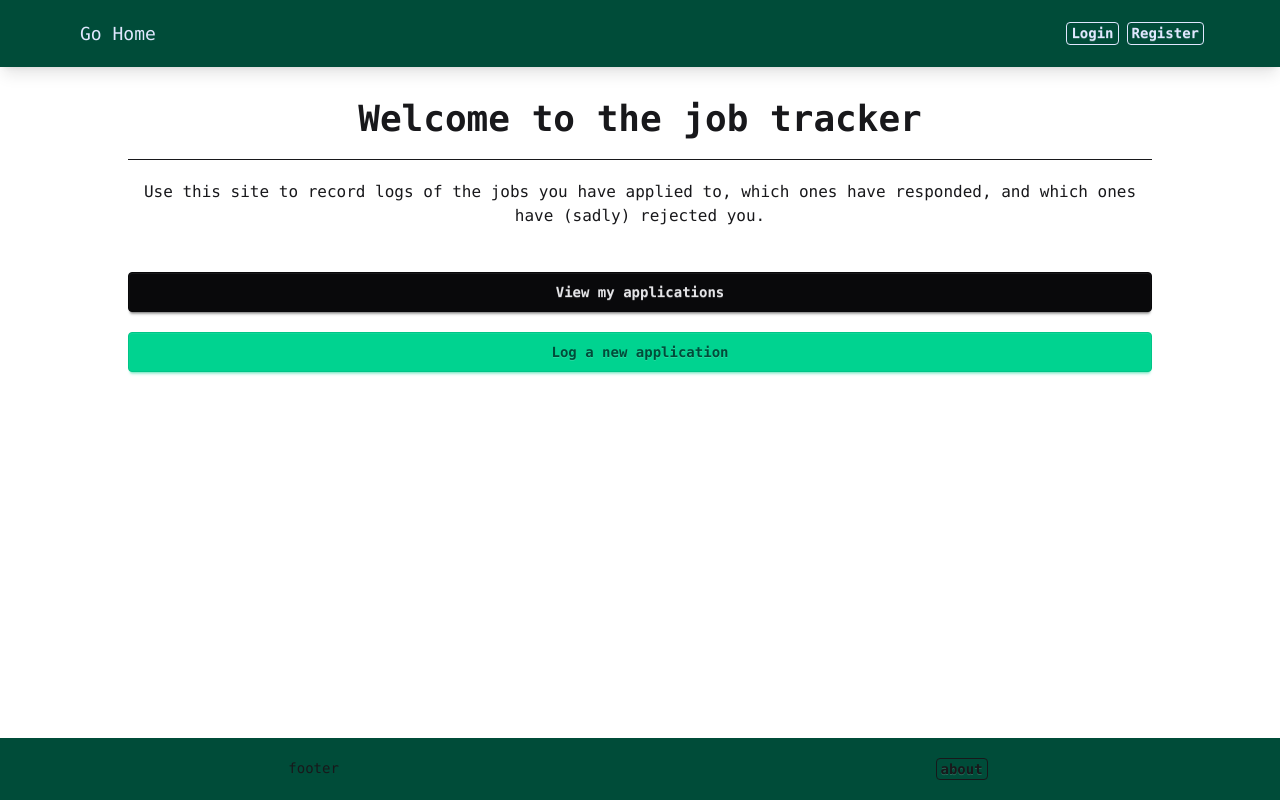
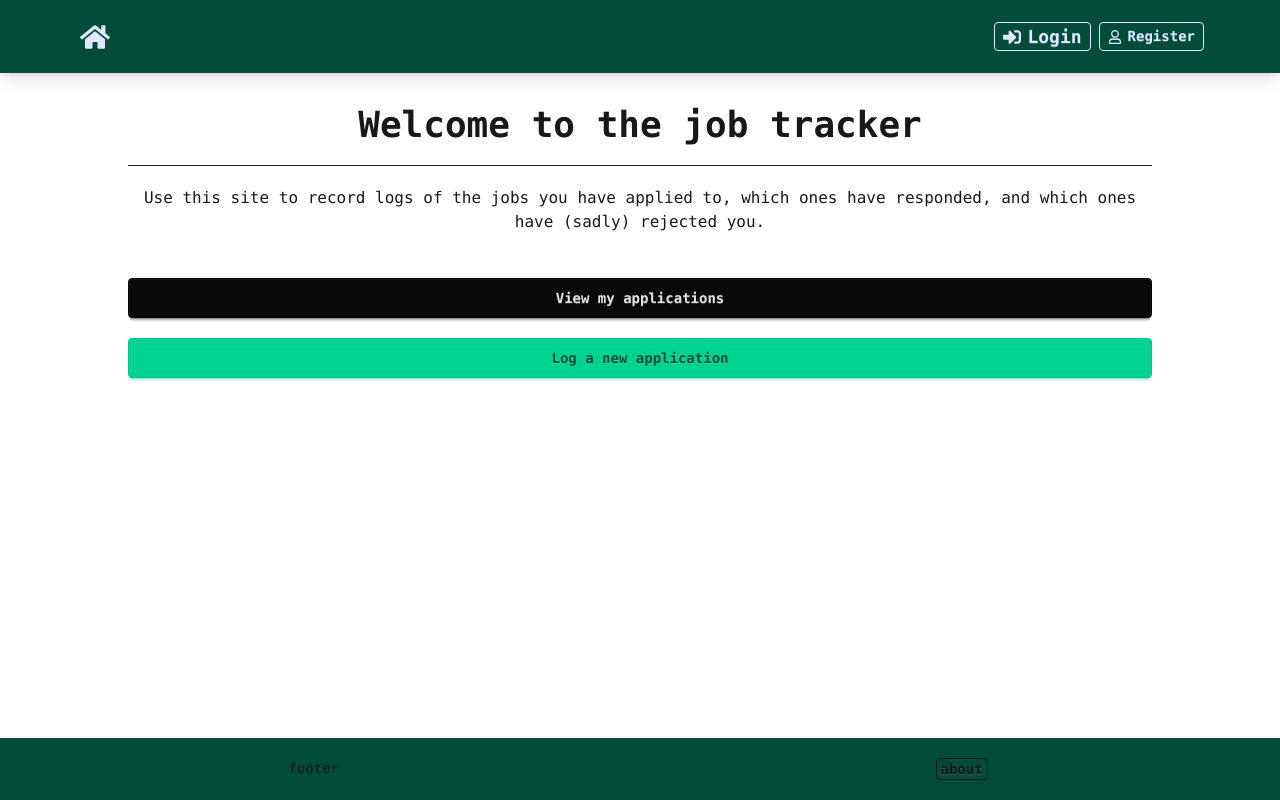
Before and after one commit to MichaelVenturi/job-tracker-app, a React app in the folder client/: page / in a window 1280 px wide. Built offline with nearby package versions, Linux system fonts and the light colour scheme; the HTML template or start-up script is replaced by a standard one.

Commit message:
navbar styling

```diff
--- a/client/package.json
+++ b/client/package.json
@@ -16,6 +16,7 @@
     "daisyui": "^5.0.16",
     "react": "^19.0.0",
     "react-dom": "^19.0.0",
+    "react-icons": "^5.5.0",
     "react-redux": "^9.2.0",
     "react-router-dom": "^7.5.0",
     "react-toastify": "^11.0.5",
--- a/client/src/components/Navbar.tsx
+++ b/client/src/components/Navbar.tsx
@@ -2,6 +2,7 @@ import { useState } from "react";
 import { Link, useNavigate } from "react-router-dom";
 import { useAppSelector as useSelector, useAppDispatch as useDispatch } from "../redux/store";
 import { authReset, logout } from "../redux/auth/authSlice";
+import { FaRegUser, FaSignInAlt, FaSignOutAlt, FaHome } from "react-icons/fa";
 const Navbar = () => {
   const [isOpen, setIsOpen] = useState(false);
   const navigate = useNavigate();
@@ -19,39 +20,51 @@ const Navbar = () => {
       <div className="container flex mx-auto items-center justify-between">
         <div className="flex-none px-2 mx-2">
           <Link to="/" className="text-lg align-middle">
-            Go Home
+            <FaHome className="text-3xl font-light transition hover:opacity-75" />
           </Link>
         </div>
         <div className="grow-1 p-2 hidden md:inline">
           <div className="flex justify-end">
             {user ? (
-              <button onClick={onLogout} className="btn btn-outline mx-1 px-1 h-auto">
-                logout
+              <button onClick={onLogout} className="btn btn-outline btn-lg mx-1 px-2 h-auto">
+                <FaSignOutAlt /> logout
               </button>
             ) : (
               <>
-                <Link to="/login" className="btn btn-outline mx-1 px-1 h-auto">
-                  Login
+                <Link to="/login" className="btn btn-outline btn-lg mx-1 px-2 h-auto">
+                  <FaSignInAlt /> Login
                 </Link>
-                <Link to="/register" className="btn btn-outline mx-1 px-1 h-auto">
-                  Register
+                <Link to="/register" className="btn btn-outline mx-1 px-2 h-auto">
+                  <FaRegUser /> Register
                 </Link>
               </>
             )}
           </div>
         </div>
         <div onClick={() => setIsOpen(!isOpen)} className="grow-1 p-2 flex justify-end md:hidden">
-          menu
+          <div className="group grid justify-center gap-1.5">
+            <span className={`h-0.5 w-6 rounded-full bg-primary-content transition ${isOpen && "rotate-45 translate-y-2"}`}></span>
+            <span className={`h-0.5 w-6 rounded-full bg-primary-content transition ${isOpen && "scale-x-0"}`}></span>
+            <span className={`h-0.5 w-6 rounded-full bg-primary-content transition ${isOpen && "-rotate-45 -translate-y-2"}`}></span>
+          </div>
         </div>
       </div>
       {isOpen && (
         <div className=" mt-2 flex flex-col w-full justify-center items-center">
-          <Link to="/login" onClick={() => setIsOpen(!isOpen)} className="btn btn-outline btn-lg btn-wide my-1 px-1 h-auto">
-            Login
-          </Link>
-          <Link to="/register" onClick={() => setIsOpen(!isOpen)} className="btn btn-outline btn-lg btn-wide my-1 px-1 h-auto">
-            Register
-          </Link>
+          {user ? (
+            <button onClick={onLogout} className="btn btn-outline btn-lg btn-wide my-1 px-1 h-auto">
+              <FaSignOutAlt /> logout
+            </button>
+          ) : (
+            <>
+              <Link to="/login" onClick={() => setIsOpen(!isOpen)} className="btn btn-outline btn-lg btn-wide my-1 px-1 h-auto">
+                <FaSignInAlt /> Login
+              </Link>
+              <Link to="/register" onClick={() => setIsOpen(!isOpen)} className="btn btn-outline btn-lg btn-wide my-1 px-1 h-auto">
+                <FaRegUser /> Register
+              </Link>
+            </>
+          )}
         </div>
       )}
     </nav>
```
Also changed, not shown: 1 other file (tests, documents, lock files or other folders).
